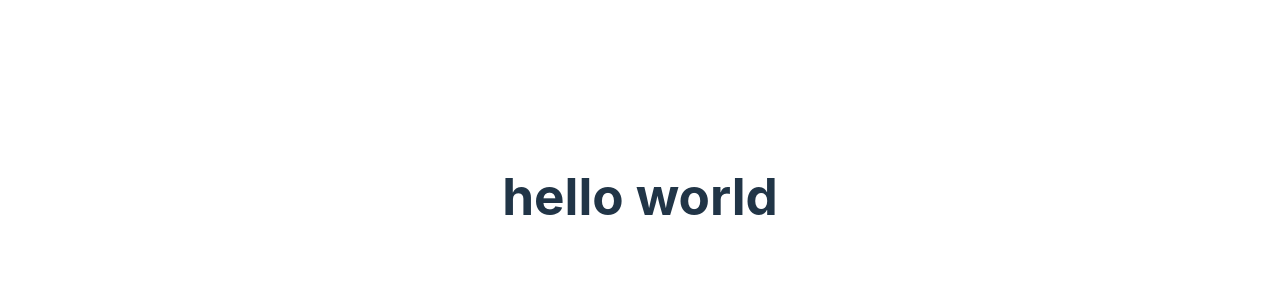
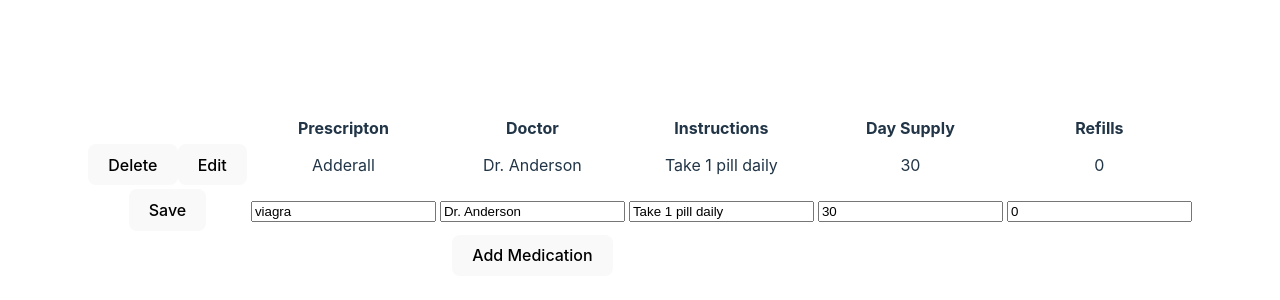
Before and after one commit to LincolnJBunker/LincolnBunkerAssessment4, a React (Vite) app: page / in a window 1280 px wide. Shown: the part 204-504 px from the top of the page. Built offline with nearby package versions, Linux system fonts and the light colour scheme.

Commit message:
the backbone

```diff
--- a/src/App.jsx
+++ b/src/App.jsx
@@ -1,15 +1,11 @@
 import { useState } from 'react'
 import './App.css'
+import MedicationTable from './components/MedicationTable.jsx'
 
 function App() {
 
 
-  return (
-    <>
-    <h1>hello world</h1>
-
-    </>
-  )
+  return <MedicationTable />
 }
 
 export default App
--- a/src/components/AddMedicationButton.jsx
+++ b/src/components/AddMedicationButton.jsx
@@ -1,6 +1,12 @@
 function AddMedicationButton() {
   return (
-    <div>AddMedicationButton</div>
+    <>
+    <td></td>
+    <td></td>
+    <td>
+        <button>Add Medication</button>
+    </td>
+    </>
   )
 }
 
--- a/src/components/DaySupply.jsx
+++ b/src/components/DaySupply.jsx
@@ -1,7 +1,14 @@
-function DaySupply() {
-  return (
-    <div>DaySupply</div>
-  )
+function DaySupply({isEditing, value}) {
+  return isEditing ? (
+    <td>
+        <input
+        type="text"
+        value={value}
+        />
+    </td>
+  ) : (
+    <td>{value}</td>
+  );
 }
 
 export default DaySupply
--- a/src/components/Doctor.jsx
+++ b/src/components/Doctor.jsx
@@ -1,7 +1,14 @@
-function Doctor() {
-  return (
-    <div>Doctor</div>
-  )
+function Doctor({ isEditing, value }) {
+  return isEditing ? (
+    <td>
+        <input
+        type="text"
+        value={value}
+        />
+    </td>
+  ) : (
+    <td>{value}</td>
+  );
 }
 
 export default Doctor
--- a/src/components/Instructions.jsx
+++ b/src/components/Instructions.jsx
@@ -1,6 +1,13 @@
-function Instructions() {
-  return (
-    <div>Instructions</div>
+function Instructions({isEditing, value}) {
+  return isEditing ? (
+    <td>
+        <input
+        type="text"
+        value={value}
+        />
+    </td>
+  ) : (
+    <td>{value}</td>
   )
 }
 
--- a/src/components/MedicationTable.jsx
+++ b/src/components/MedicationTable.jsx
@@ -1,11 +1,45 @@
 import MedicationTableHeader from "./MedicationTableHeader";
 import MedicationTableRow from "./MedicationTableRow";
 import AddMedicationButton from "./AddMedicationButton";
+import ModeButtons from "./ModeButtons";
+import Prescription from "./Prescription";
+import Doctor from "./Doctor";
+import Instructions from "./Instructions";
+import DaySupply from "./DaySupply";
+import Refills from "./Refills";
 
 
 function MedicationTable() {
   return (
-    <div>MedicationTable</div>
+    <div>
+        <table>
+            <thead>
+                <MedicationTableHeader />
+            </thead>
+
+            <tbody>
+                <ModeButtons isEditing={false} />
+                <Prescription value="Adderall" isEditing={false} />
+                <Doctor value="Dr. Anderson" isEditing={false} />
+                <Instructions value="Take 1 pill daily" isEditing={false} />
+                <DaySupply value={30} isEditing={false} />
+                <Refills value={0} is isEditing={false} />
+            </tbody>
+
+            <tbody>
+                <ModeButtons isEditing={true} />
+                <Prescription value="viagra" isEditing={true} />
+                <Doctor value="Dr. Anderson" isEditing={true} />
+                <Instructions value="Take 1 pill daily" isEditing={true} />
+                <DaySupply value={30} isEditing={true} />
+                <Refills value={0} is isEditing={true} />
+            </tbody>
+
+            <tfoot>
+                <AddMedicationButton />
+            </tfoot>
+        </table>
+    </div>
   )
 }
 
--- a/src/components/MedicationTableHeader.jsx
+++ b/src/components/MedicationTableHeader.jsx
@@ -1,6 +1,13 @@
 function MedicationTableHeader() {
   return (
-    <div>MedicationTableHeader</div>
+    <tr>
+        <th></th>
+        <th>Prescripton</th>
+        <th>Doctor</th>
+        <th>Instructions</th>
+        <th>Day Supply</th>
+        <th>Refills</th>
+    </tr>
   )
 }
 
--- a/src/components/ModeButtons.jsx
+++ b/src/components/ModeButtons.jsx
@@ -1,7 +1,14 @@
-function ModeButtons() {
-  return (
-    <div>ModeButtons</div>
-  )
+function ModeButtons({ isEditing }) {
+  return isEditing ? (
+    <td>
+        <button>Save</button>
+    </td>
+  ) : (
+    <td>
+        <button>Delete</button>
+        <button>Edit</button>
+    </td>
+  );
 }
 
 export default ModeButtons
--- a/src/components/Prescription.jsx
+++ b/src/components/Prescription.jsx
@@ -1,7 +1,14 @@
-function Prescription() {
-  return (
-    <div>Prescription</div>
-  )
+function Prescription({ isEditing, value }) {
+  return isEditing ? (
+    <td>
+        <input
+        type="text"
+        value={value}
+        />
+    </td>
+  ) : (
+    <td>{value}</td>
+  );
 }
 
 export default Prescription
--- a/src/components/Refills.jsx
+++ b/src/components/Refills.jsx
@@ -1,6 +1,13 @@
-function Refills() {
-  return (
-    <div>Refills</div>
+function Refills({ isEditing, value }) {
+  return isEditing ? (
+    <td>
+        <input
+        type="text"
+        value={value}
+        />
+    </td>
+  ) : (
+    <td>{value}</td>
   )
 }
 
```
